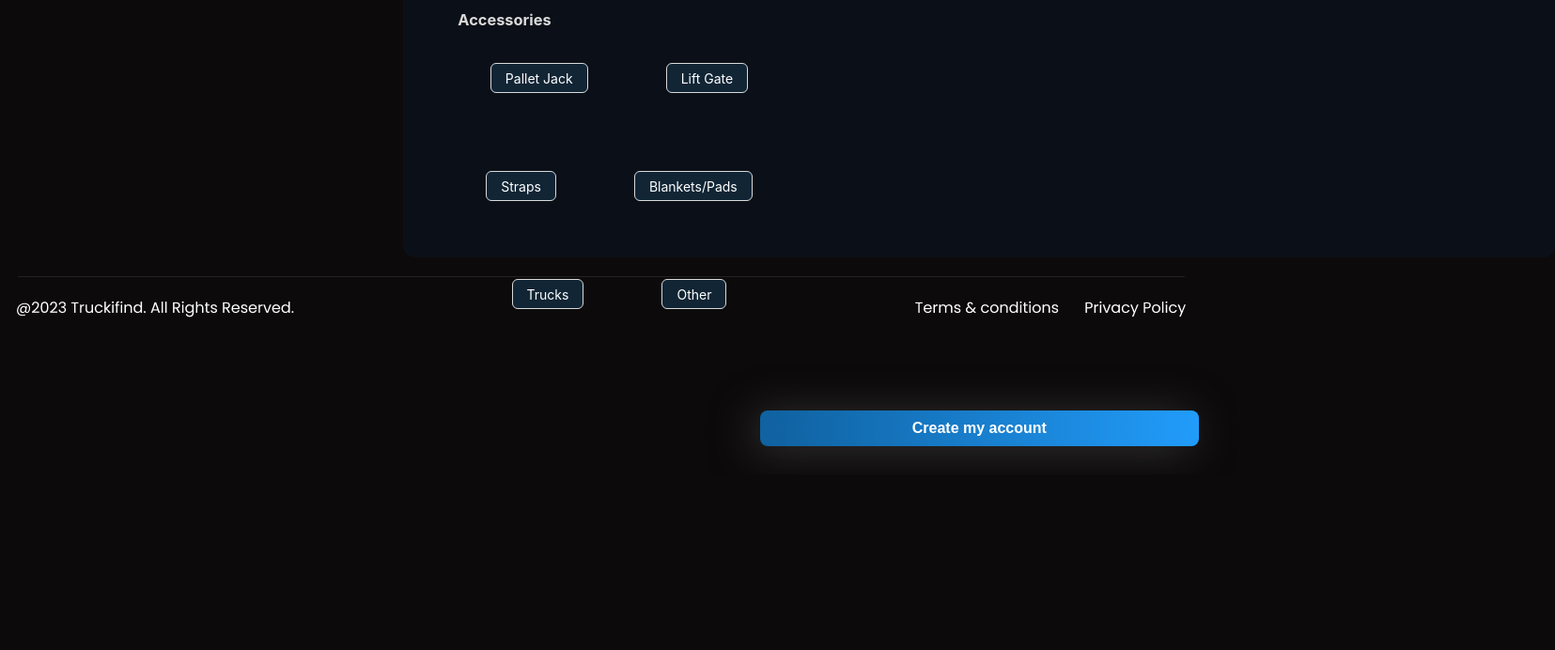
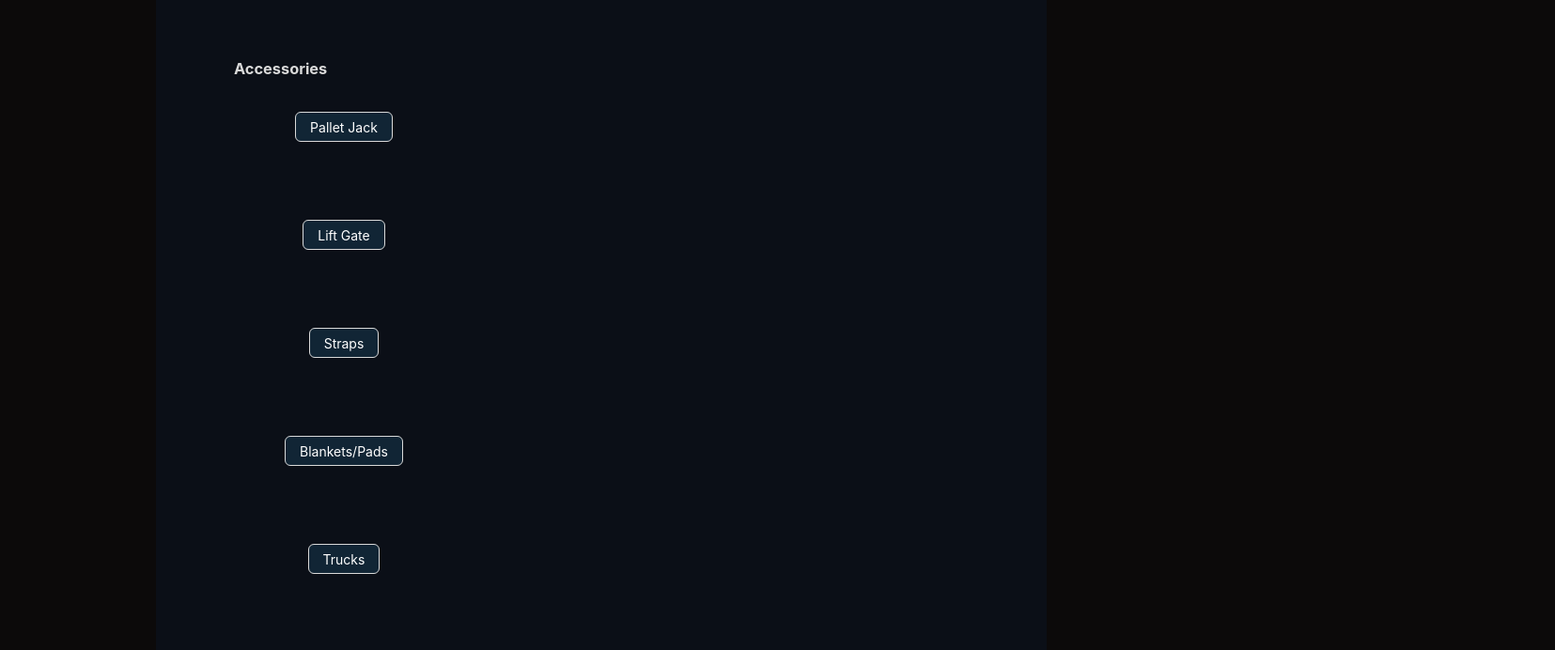
Before and after one commit to thirashivam/truckifind_web, a React (Create React App) app: page /dispatcher in a window 1280 px wide. Shown: the part 1810-2502 px from the top of the page at 94% size, 1655 px wide, since content can reach past the window. Before the commit the page ends 2315 px from the top, so only its background shows below. Built offline with nearby package versions, Linux system fonts and the light colour scheme.

Commit message:
Dispatcher page css/code

```diff
--- a/src/index.css
+++ b/src/index.css
@@ -1278,9 +1278,46 @@ body {
     font-weight: 700;
     line-height: normal;
 }
-
-
-
+.dispatcher_text{
+    color: #dadada;
+    font-size: 3.2rem;
+    margin: 0px 0px -53px;
+    display: flex;
+    justify-content: center;
+    align-items: center;
+}
+.dispatcher_from{
+    display: flex;
+    justify-content: center;
+    align-items: center;
+    margin: 50px 0px;
+}
+.dispatcher_hadercol{
+    width: 100%;
+    border-radius: 4px;
+    padding: 15px 25px;
+    background-color: rgb(11, 15, 23);
+}
+.Dispatcher_button{
+    display: flex;
+    justify-content: center;
+    align-items: center;
+    padding: 30px;
+}
+.Dispatcher_button1{
+    border: none;
+    width: fit-content;
+    border-radius: 8px;
+    padding: 10px;
+    box-shadow: rgba(72, 72, 72, 0.72) -7px 4px 46px -1px;
+    background: linear-gradient(89.35deg, rgb(16, 98, 161) 2.37%, rgb(34, 159, 255) 105.12%);
+    color: rgb(255, 255, 255);
+    text-align: center;
+    font-size: 16px;
+    font-style: normal;
+    font-weight: 700;
+    line-height: normal;
+}
 
 
 
--- a/src/pages/Dispatcher.js
+++ b/src/pages/Dispatcher.js
@@ -88,24 +88,23 @@ function Dispatcher() {
           <div className="tfd">
             <img src={tfd} alt="Logo" />
           </div>
-          <div className='logohader'>
+          {/* <div className='logohader'>
             <img src={Group} alt="Logo" />
-          </div>
+          </div> */}
         </Row>
       </div>
       <div>
-        <div className='line3'>
-          <h1>Let’s create your profile</h1>
+        <div className='dispatcher_text'>
+          <p>Let’s create your profile</p>
         </div>
-        <Row className='dispatcherfrom'>
-          <Col  sm={{span: 24}} md={{span: 8}}>
-          <Box height={1873} width={1226} sx={{ borderRadius: 3, bgcolor: '#0B0F17' }}>
+        <div className='dispatcher_from'>
+          <Col className='dispatcher_hadercol'  sm={18} >
             <div className='textDriver'>
               <h1>Personal</h1>
             </div>
-            <div className='brokerline'>
+            {/* <div className='brokerline'>
               <img src={Line16} alt="line2" />
-            </div>
+            </div> */}
             <Row className='driverrow1'>
               <Col className='brokercol3' sm={{span: 12}} md={{span: 8}}  >
                 <h3 className='brokertext3'>Name</h3>
@@ -216,9 +215,9 @@ function Dispatcher() {
             <div className='textDriver'>
               <h1>Company</h1>
             </div>
-            <div className='brokerline'>
+            {/* <div className='brokerline'>
               <img src={Line16} alt="line2" />
-            </div>
+            </div> */}
             <Row className='driverrow3'>
               <Col className='brokercol3' sm={{span: 12}} md={{span: 8}}  >
                 <h3 className='brokertext3'>Company MC#</h3>
@@ -239,9 +238,9 @@ function Dispatcher() {
                 <h1>Vehicle</h1>
               </div>
             </Row>
-            <div className='brokerline'>
+            {/* <div className='brokerline'>
               <img src={Line16} alt="line2" />
-            </div>
+            </div> */}
             <Row className='driverrow3'>
               <Col className='brokercol3' sm={{span: 12}} md={{span: 8}}  >
                 <h3 className='brokertext3'>Truck Type</h3>
@@ -389,21 +388,20 @@ function Dispatcher() {
                 </div>
               </Col>
             </Row>
-            <Row className='brokerbutt1'>
-              <button className='brokerbuton1' type="submit" style={{ width: '40%' }}>Create my account</button>
+            <Row className='Dispatcher_button'>
+              <button className='Dispatcher_button1' type="submit" >Create my account</button>
             </Row>
-          </Box>
           </Col>
-        </Row>
+        </div>
       </div>
-      <div>
+      {/* <div>
         <div className='endlinedri'>
           <img src={Line3} alt="line3" />
         </div>
         <div className='group5'>
           <img src={Group5} alt="group5" />
         </div>
-      </div>
+      </div> */}
     </>
   );
 }
```
